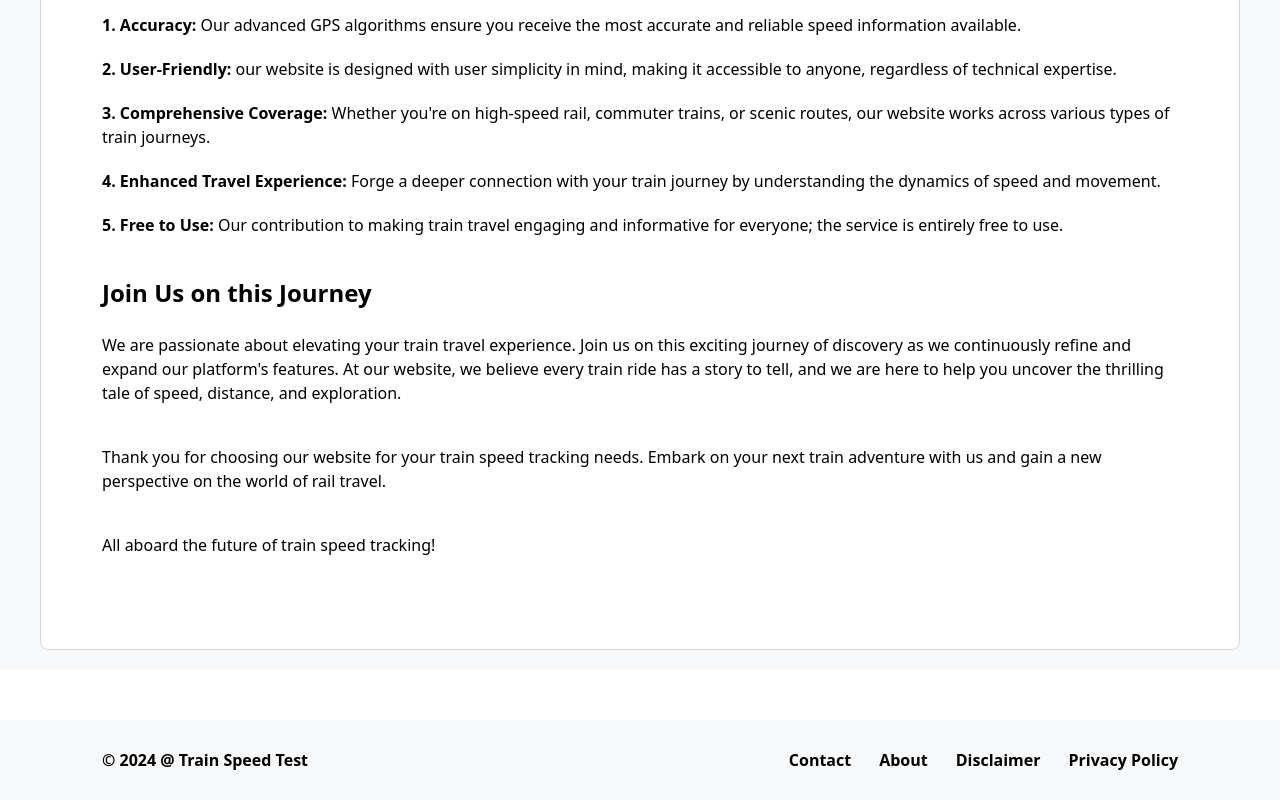
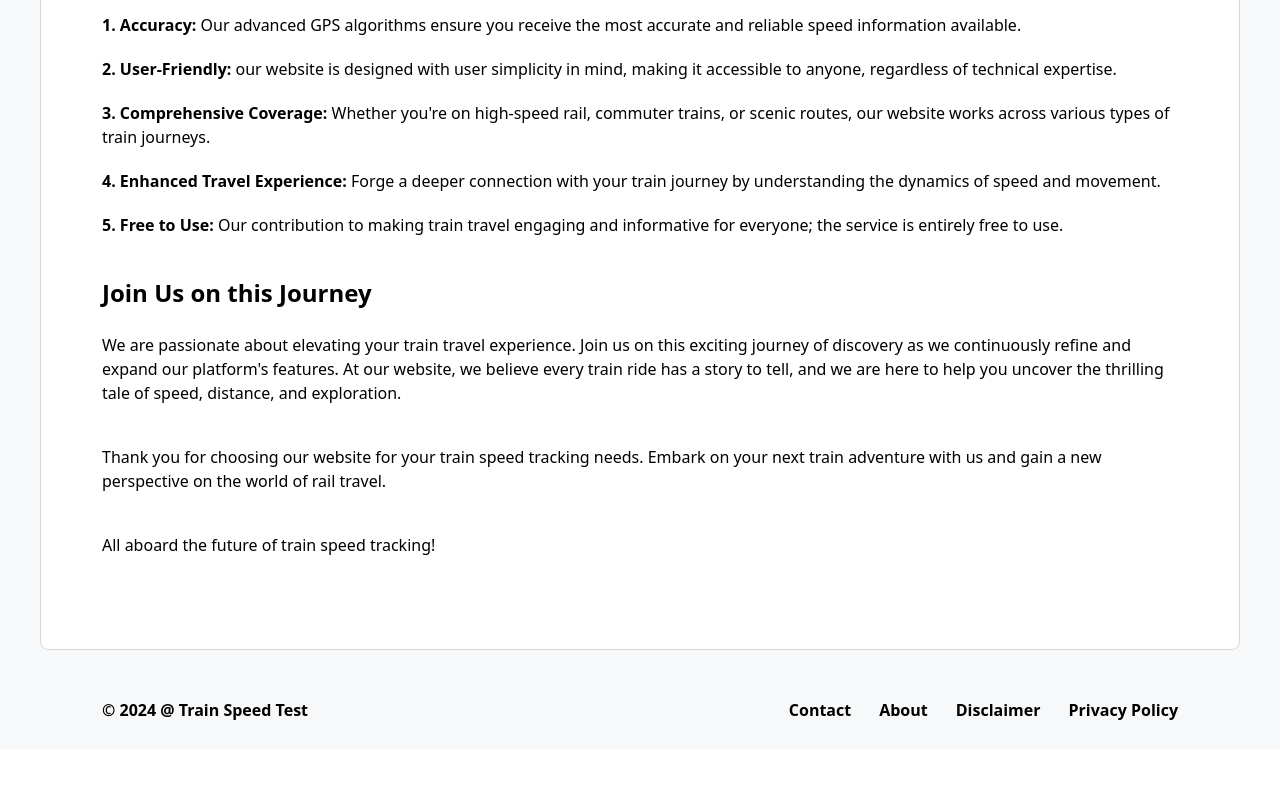
Before and after one commit to divrawat/Train-Speed-Test, a Next.js app: page /about in a window 1280 px wide. Shown: the part 876-1676 px from the top of the page. After the commit the page ends 1626 px from the top, so only its background shows below. Built offline with nearby package versions, Linux system fonts and the light colour scheme.

Commit message:
sdv0sdv555

```diff
--- a/components/Footer.jsx
+++ b/components/Footer.jsx
@@ -8,7 +8,7 @@ export default function Footer() {
 
     return (
 
-        <footer className="bg-[#f7f8f9] mt-[50px]">
+        <footer className="bg-[#f7f8f9]">
             <div className="py-2 max-w-[1100px] mx-auto">
                 <div className="container mx-auto md:flex flex-wrap justify-between items-center">
                     <div className="md:flex items-center text-center">
--- a/pages/index.jsx
+++ b/pages/index.jsx
@@ -37,7 +37,7 @@ export default function Home() {
     }
   }
 
-  const description = "Train Speed Test: Feel the Need for Speed. Welcome to our Train Speed Test Tool, where you can have a bit of fun exploring how fast different trains zip around! 🚂💨 Whether you&apos;re a big train fan or just curious, our website lets you peek into the speedy world of trains in a super easy way."
+  const description = "Welcome to our Train Speed Test Tool, where you can have a bit of fun exploring how fast different trains zip around! 🚂💨 Whether you&apos;re a big train fan or just curious, our website lets you peek into the speedy world of trains in a super easy way."
 
 
   const head = () => (
@@ -46,9 +46,10 @@ export default function Home() {
       <meta name="description" content={description} />
       <meta name="robots" content="follow, index, noarchive, max-snippet:-1, max-video-preview:-1, max-image-preview:large" />
       <link rel="canonical" href={URL} />
+      <meta property="og:title" content={DOMAIN} />
+      <meta property="og:description" content={description} />
       <meta property="og:locale" content="en_US" />
       <meta property="og:type" content={DOMAIN} />
-      <meta property="og:title" content={`Train Speed Test - ${DOMAIN}`} />
       <meta property="og:description" content={description} />
       <meta property="og:url" content={DOMAIN} />
       <meta property="og:site_name" content={DOMAIN} />
```
Also changed, not shown: public/ads.txt (added).
